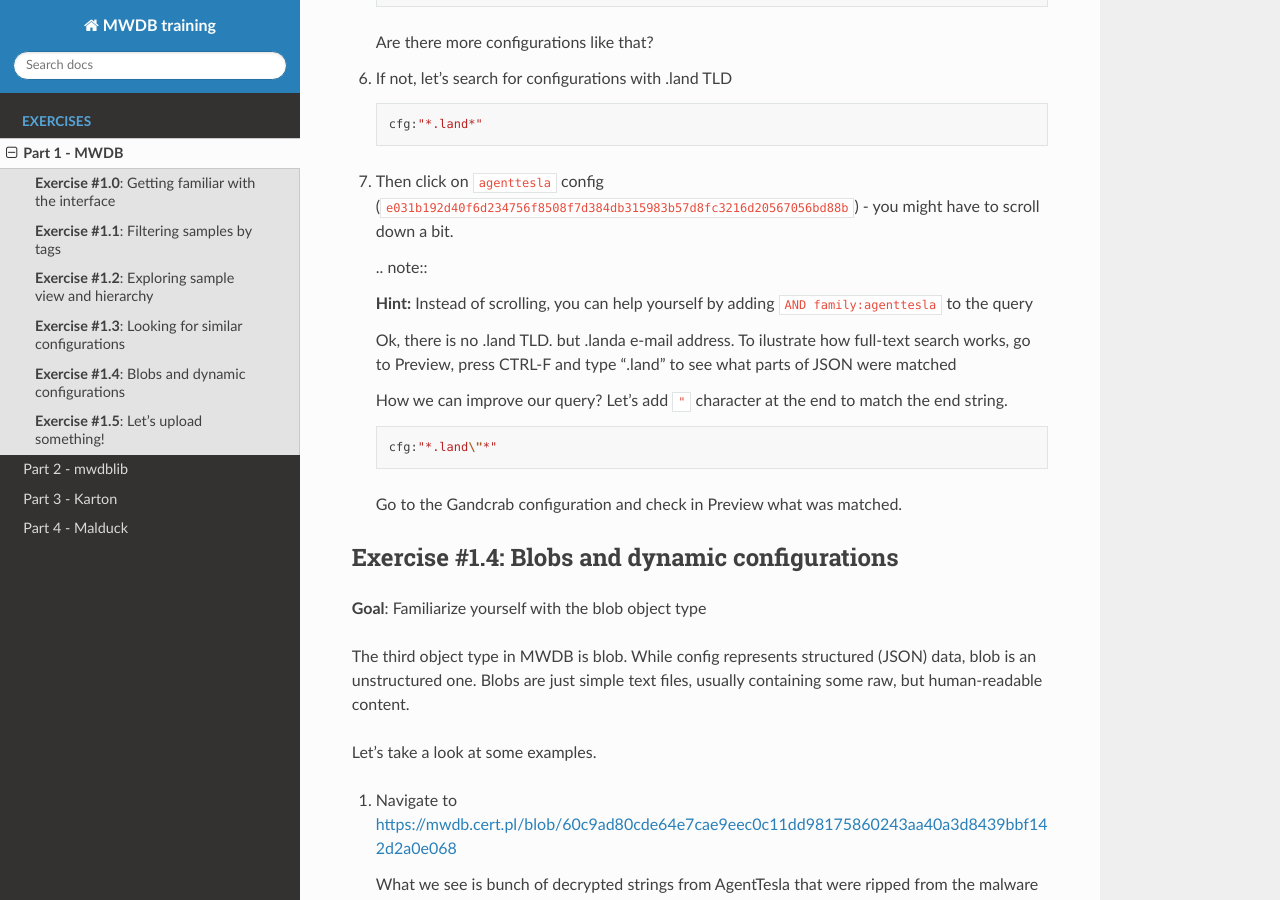
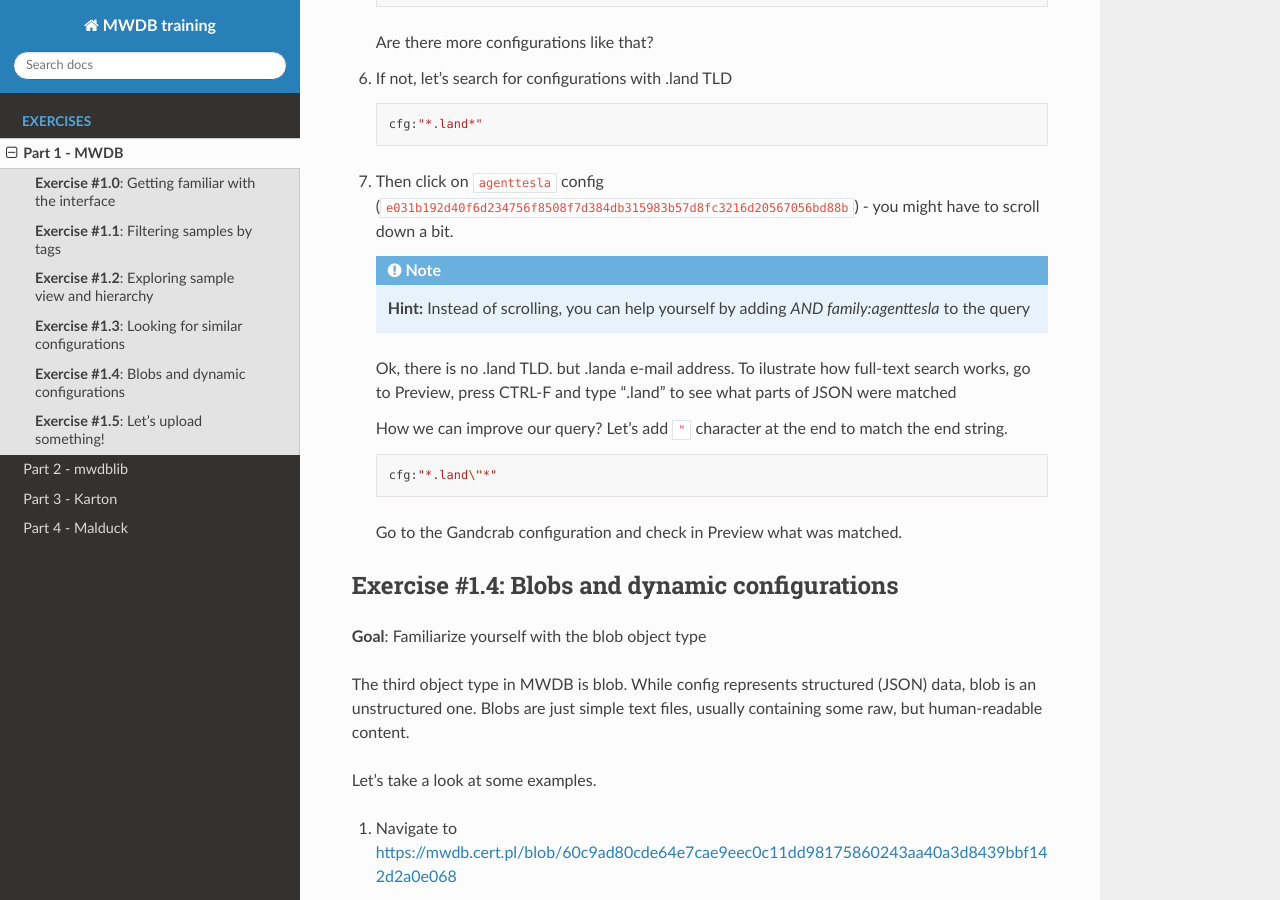
Before and after one commit to CERT-Polska/training-mwdb, a Sphinx documentation site: the page built from source/part-1.md, in a window 1280 px wide and 900 px high, scrolled down 3461 px. Built offline with Sphinx 7.4.7 and the Read the Docs theme 2.0.0, drawn with Linux system fonts in a browser that asks for light colours.

Commit message:
Update part-1.md

````diff
--- a/source/part-1.md
+++ b/source/part-1.md
@@ -142,9 +142,11 @@
 
 7. Then click on `agenttesla` config (`e031b192d40f6d234756f8508f7d384db315983b57d8fc3216d20567056bd88b`) - you might have to scroll down a bit.
 
+   ```{eval-rst}
    .. note::
 
       **Hint:** Instead of scrolling, you can help yourself by adding `AND family:agenttesla` to the query
+   ```
 
    Ok, there is no .land TLD. but .landa e-mail address. To ilustrate how full-text search works, go to Preview, press CTRL-F and type ".land" to see what parts of JSON were matched
 
@@ -200,10 +202,11 @@
 
    Then press ENTER and choose the searched blob. What's the difference between these blobs?
 
+   ```{eval-rst}
    .. warning::
 
       This feature has known bug in v2.10.1, so go directly into this link:
-
+   ```
       https://mwdb.cert.pl/diff/48914f0a6b9f4499da31d2217a7ee2e8c8f35f93ab5c992333f5c1aa947d9009/da2055f0e90355bfaf3cc932f7fdb2f82bfd79c26f95b61b23b9cd77f9b0e32d
 
    But blobs are not only the strings and unstructured static things.
````
